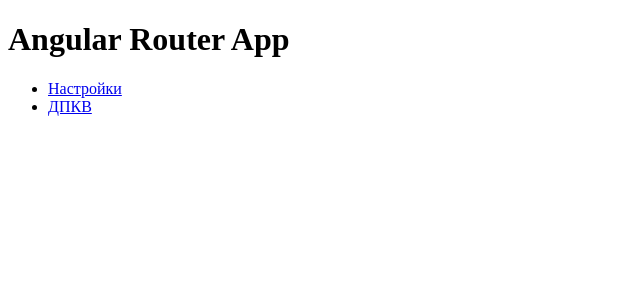
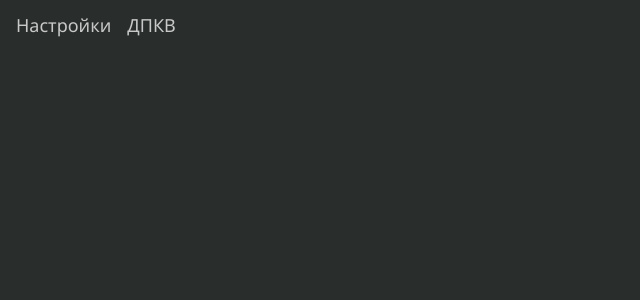
Before and after one commit to vres271/cylinder, an Angular app: page / in a window 1280 px wide. Shown: the top 300 px of the page, without its empty margins (0-640 px from the left). Built offline with nearby package versions, Linux system fonts and the light colour scheme.

Commit message:
Стили, грид

```diff
--- a/angular.json
+++ b/angular.json
@@ -27,6 +27,8 @@
               }
             ],
             "styles": [
+              "src/reset.css",
+              "src/scheme.css",
               "src/styles.css"
             ],
             "scripts": []
--- a/src/app/app.component.html
+++ b/src/app/app.component.html
@@ -1,16 +1,14 @@
-<h1>Angular Router App</h1>
-<nav>
-  <ul>
+<header class="p-2">
+  <nav class="flex row">
       @for (link of links; track $index) {
-      <li>
-        <a
+          <a class="p-2"
             routerLink="/{{link.path}}"
             routerLinkActive="active"
             ariaCurrentWhenActive="page"
             >{{link.title}}</a>
-      </li>
       }
-  </ul>
   </nav>
-<!-- The routed views render in the <router-outlet>-->
+</header>
+<main class="p-2">
   <router-outlet></router-outlet>
+</main>
--- /dev/null
+++ b/src/reset.css
@@ -0,0 +1,48 @@
+/* http://meyerweb.com/eric/tools/css/reset/
+   v2.0 | 20110126
+   License: none (public domain)
+*/
+
+html, body, div, span, applet, object, iframe,
+h1, h2, h3, h4, h5, h6, p, blockquote, pre,
+a, abbr, acronym, address, big, cite, code,
+del, dfn, em, img, ins, kbd, q, s, samp,
+small, strike, strong, sub, sup, tt, var,
+b, u, i, center,
+dl, dt, dd, ol, ul, li,
+fieldset, form, label, legend,
+table, caption, tbody, tfoot, thead, tr, th, td,
+article, aside, canvas, details, embed,
+figure, figcaption, footer, header, hgroup,
+menu, nav, output, ruby, section, summary,
+time, mark, audio, video {
+	margin: 0;
+	padding: 0;
+	border: 0;
+	font-size: 100%;
+	font: inherit;
+	vertical-align: baseline;
+}
+/* HTML5 display-role reset for older browsers */
+article, aside, details, figcaption, figure,
+footer, header, hgroup, menu, nav, section {
+	display: block;
+}
+body {
+	line-height: 1;
+}
+ol, ul {
+	list-style: none;
+}
+blockquote, q {
+	quotes: none;
+}
+blockquote:before, blockquote:after,
+q:before, q:after {
+	content: '';
+	content: none;
+}
+table {
+	border-collapse: collapse;
+	border-spacing: 0;
+}
--- /dev/null
+++ b/src/scheme.css
@@ -0,0 +1,14 @@
+:root {
+    --bg-color: rgb(54, 59, 58);
+    --bg-color-dark: rgb(41, 46, 45);
+
+    --font-color: rgb(200,200,200);
+    --font-color-dark: rgb(41, 46, 45);
+    --border-color: rgb(137, 133, 133);
+
+    --btn-default-color: rgb(116, 117, 118);
+    --btn-success-color: rgb(103, 201, 38);
+    --btn-primary-color: rgb(42, 88, 187);
+    --btn-warning-color: rgb(217, 102, 20);
+    --btn-danger-color: rgb(192, 44, 27);
+}
--- a/src/styles.css
+++ b/src/styles.css
@@ -1 +1,43 @@
-/* You can add global styles to this file, and also import other style files */
+:root{
+    font-family: 'Segoe UI', Tahoma, Geneva, Verdana, sans-serif;
+    color: var(--font-color);
+    font-size: 18px;
+}
+
+body {
+    height: 100%;
+    background-color: var(--bg-color-dark);
+}
+
+a, a:visited {
+    color: var(--font-color);
+    text-decoration: none;
+}
+
+h1 {
+    font-size: 28px;
+    margin-bottom: 12px;
+}
+h2 {
+    font-size: 22px;
+    margin-bottom: 8px;
+}
+h3 {
+    font-size: 18px;
+    margin-bottom: 4px;
+}
+.flex {
+    display: flex;
+    &.row{
+        flex-direction: row;
+    }
+    &.column{
+        flex-direction: column;
+    }
+}
+.p-1 {
+    padding: 4px;
+}
+.p-2 {
+    padding: 8px;
+}
```
Also changed, not shown: 1 other file (tests, documents, lock files or other folders). Lines whose indentation alone changed are shown as unchanged.
